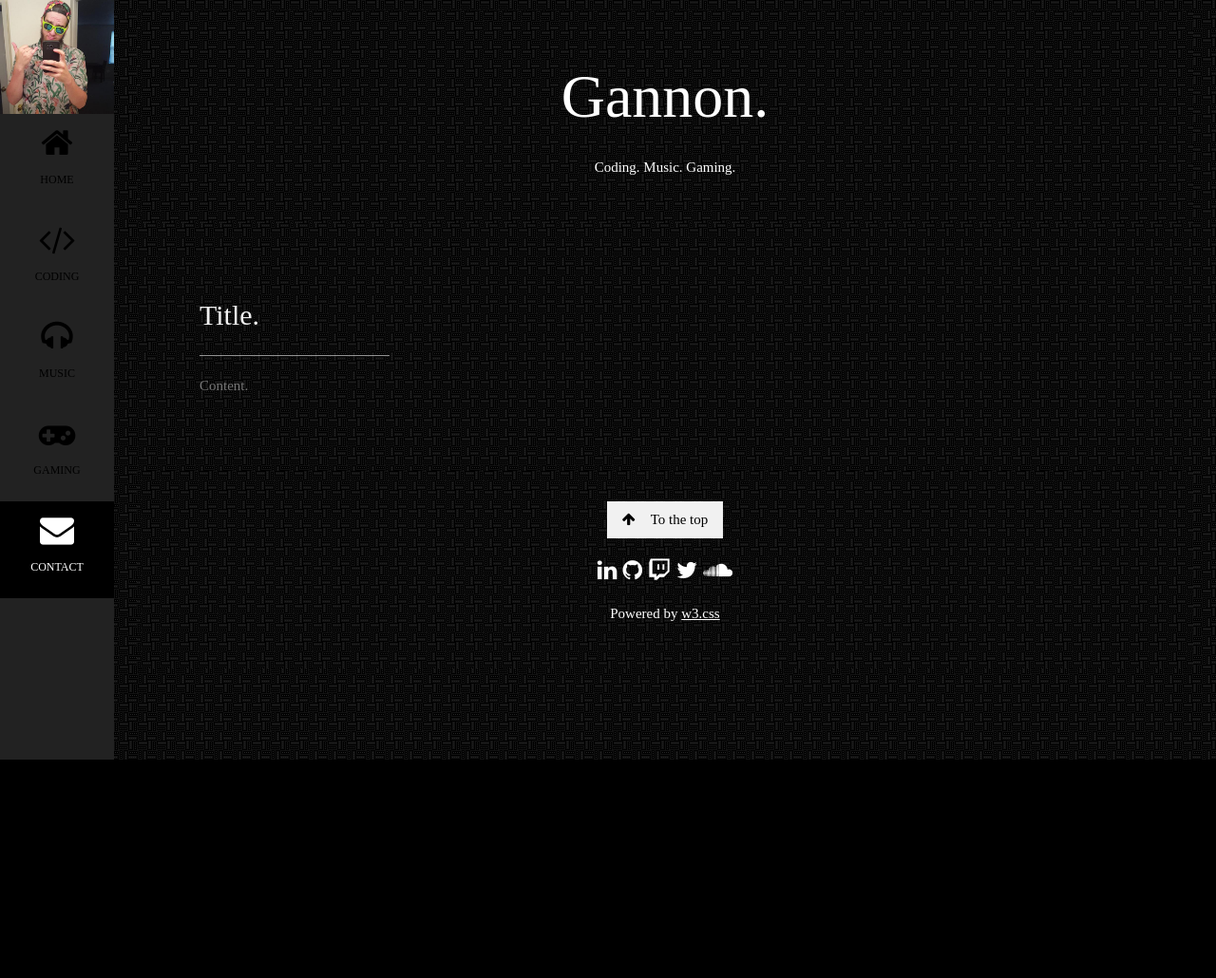
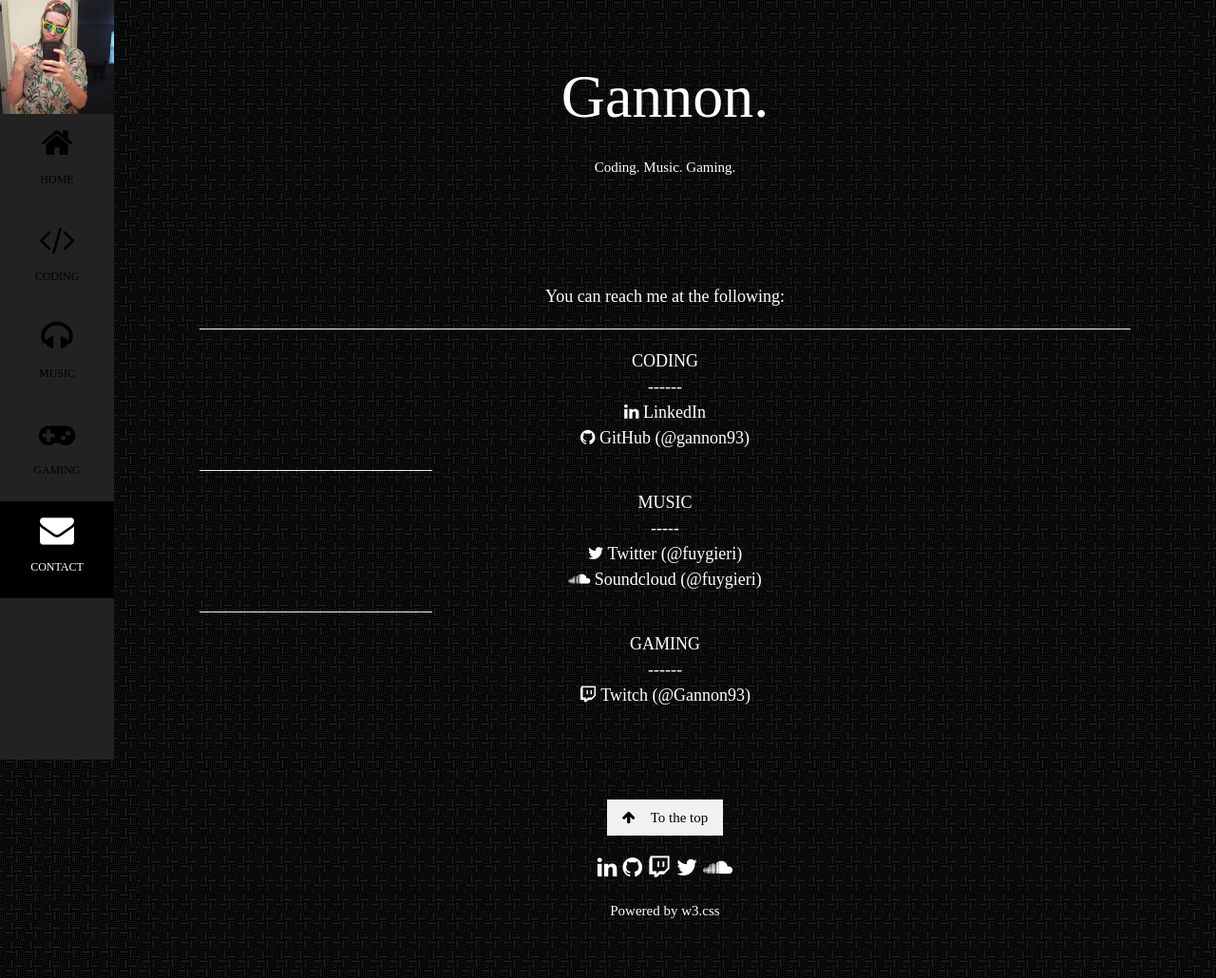
Before and after one commit to NonnagHcaz/www.ifnameismain.com, a Django app: page /contact/ in a window 1280 px wide. Shown: the whole page at 95% size. Before the commit the page ends 800 px from the top, so only its background shows below. Run offline with Django 3.2, Linux system fonts and the light colour scheme.

Commit message:
Updated contact page

```diff
--- a/home/templates/base.html
+++ b/home/templates/base.html
@@ -31,6 +31,9 @@
         background-repeat: repeat;
       }
       .highlight { color: aqua; font-weight: bold }
+      link, a {
+          text-decoration: none;
+      }
    </style>
 
    <body class="bgimg">
--- a/home/templates/contact.html
+++ b/home/templates/contact.html
@@ -28,9 +28,37 @@
 {% endblock %}
 
 {% block content %}
-  <div class="w3-content w3-justify w3-text-grey w3-padding-64" id="content">
-    <h2 class="w3-text-light-grey">Title.</h2>
-    <hr style="width:200px" class="w3-opacity">
-    <p>Content.</p>
+  <div class="w3-content w3-text-white w3-padding-64 w3-large w3-center" id="content">
+        You can reach me at the following:
+        <br />
+        <hr>
+
+        CODING
+        <br />
+        ------
+        <br />
+        <a href="https://www.linkedin.com/in/zachary-gannon-65761490/" target="_blank"><i class="fa fa-linkedin w3-hover-opacity"></i> LinkedIn</a>
+        <br />
+        <a href="https://github.com/gannon93" target="_blank"><i class="fa fa-github w3-hover-opacity"></i> GitHub (@gannon93)</a>
+        <br />
+
+        <hr width="25%">
+
+        MUSIC
+        <br />
+        -----
+        <br />
+        <a href="https://twitter.com/fuygieri" target="_blank"><i class="fa fa-twitter w3-hover-opacity"></i> Twitter (@fuygieri)</a>
+        <br />
+        <a href="https://soundcloud.com/fuygieri" target="_blank"><i class="fa fa-soundcloud w3-hover-opacity"></i> Soundcloud (@fuygieri)</a>
+
+        <hr width="25%">
+
+        GAMING
+        <br />
+        ------
+        <br />
+        <a href="https://www.twitch.tv/gannon93" target="_blank"><i class="fa fa-twitch w3-hover-opacity"></i> Twitch (@Gannon93)</a>
+        <br />
   </div>
 {% endblock %}
```
